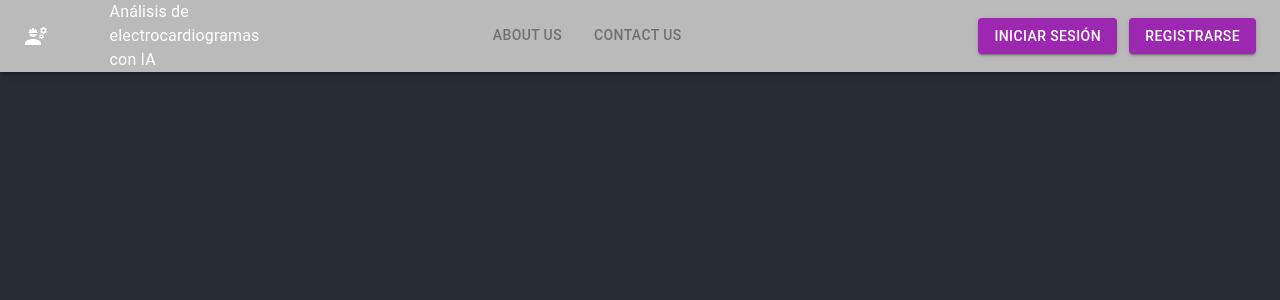
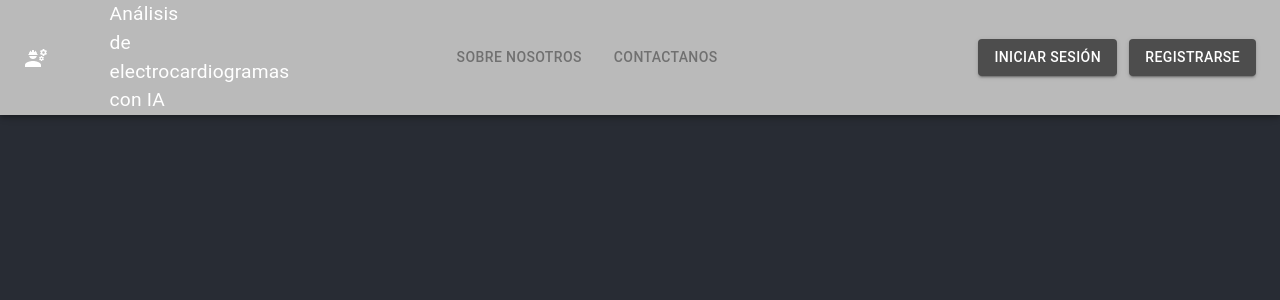
Before and after one commit to vcrb18/asdasd, a React (Create React App) app in the folder frontend/: page / in a window 1280 px wide. Shown: the top 300 px of the page. Built offline with nearby package versions, Linux system fonts and the light colour scheme.

Commit message:
Mui image agregado y cambios pequeños extra

```diff
--- a/frontend/package.json
+++ b/frontend/package.json
@@ -14,6 +14,7 @@
     "@types/node": "^18.13.0",
     "@types/react": "^18.0.27",
     "@types/react-dom": "^18.0.10",
+    "mui-image": "^1.0.7",
     "react": "^18.2.0",
     "react-dom": "^18.2.0",
     "react-router-dom": "^6.8.1",
--- a/frontend/src/Routing.tsx
+++ b/frontend/src/Routing.tsx
@@ -4,8 +4,8 @@ import CustomizedTables from './components/Tables'
 
 function Routing () {
   const landingPageTabs = [
-    { label: 'About Us' },
-    { label: 'Contact Us' }
+    { label: 'Sobre Nosotros' },
+    { label: 'Contactanos' }
   ]
 
   const landingPageButtons = [
--- a/frontend/src/components/Header.tsx
+++ b/frontend/src/components/Header.tsx
@@ -9,9 +9,11 @@ import {
   useMediaQuery,
   useTheme
 } from '@mui/material'
+import { createTheme, ThemeProvider } from '@mui/material/styles'
 import EngineeringIcon from '@mui/icons-material/Engineering'
 import '../styles/Header.css'
 import DrawerComp from '../components/DrawerComp'
+// import Image from 'mui-image'
 
 interface TabProps {
   label: string
@@ -30,6 +32,13 @@ const Header: React.FC<HeaderProps> = ({ tabs, buttons }) => {
   const [value, setValue] = useState()
   const theme = useTheme()
   const isMatch = useMediaQuery(theme.breakpoints.down('md'))
+  const buttonsTheme = createTheme({
+    palette: {
+      primary: {
+        main: '#4d4d4d'
+      }
+    }
+  })
 
   return (
     <React.Fragment>
@@ -37,11 +46,11 @@ const Header: React.FC<HeaderProps> = ({ tabs, buttons }) => {
         <Toolbar>
 
           <EngineeringIcon/>
+          {/* <Image class='ecg-image' src='../media/Logo_PSINet.jpeg'> */}
             { isMatch
               ? (
                 <>
-                  {/* <Typography sx={{ fontSize: '1.2rem', paddingLeft: '10%' }}> */}
-                  <Typography className="ecg-title">
+                  <Typography sx={{ fontSize: '1.2rem' }} className="ecg-title">
                     Análisis de electrocardiogramas con IA
                   </Typography>
                   <DrawerComp tabs={tabs} buttons={buttons}/>
@@ -49,8 +58,7 @@ const Header: React.FC<HeaderProps> = ({ tabs, buttons }) => {
                 )
               : (
                 <>
-                {/* <Typography sx={{ fontSize: '1.2rem', paddingLeft: '10%' }}> */}
-                <Typography className="ecg-title">
+                <Typography sx={{ fontSize: '1.2rem' }} className="ecg-title">
                     Análisis de electrocardiogramas con IA
                   </Typography>
                 <Tabs
@@ -66,13 +74,15 @@ const Header: React.FC<HeaderProps> = ({ tabs, buttons }) => {
             ))}
           </Tabs>
 
+          <ThemeProvider theme={buttonsTheme}>
           {(buttons != null) && buttons.length > 0
             ? (
                 buttons.map((button, index) => (
-              <Button color='secondary' key={index} sx={index === 0 ? { marginLeft: 'auto' } : index === 1 ? { marginLeft: '1%' } : {}} variant='contained'>{button.label}</Button>
+              <Button color='primary' key={index} sx={index === 0 ? { marginLeft: 'auto' } : index === 1 ? { marginLeft: '1%' } : {}} variant='contained'>{button.label}</Button>
                 ))
               )
             : null}
+          </ThemeProvider>
                 </>
                 )
               }
--- a/frontend/src/components/Tables.tsx
+++ b/frontend/src/components/Tables.tsx
@@ -4,7 +4,7 @@ import Table from '@mui/material/Table'
 import TableBody from '@mui/material/TableBody'
 import TableCell from '@mui/material/TableCell'
 import { TableContainer, TableHead, TablePagination, TableRow } from '@mui/material'
-import { dark } from '@mui/material/styles/createPalette'
+
 // Nombres de las columnas que tendremos que
 // obtener desde la base de datos
 
--- a/frontend/src/styles/Header.css
+++ b/frontend/src/styles/Header.css
@@ -7,9 +7,13 @@
     max-width: 7%;
     height: auto;
     text-align: left;
-    font-size: 1.5rem;
     padding-left: 5%;
 }
+
+/* .ecg-image {
+    width: 7%;
+    height: auto;
+} */
 
 .tabs-text {
     color: #404040;
```
Also changed, not shown: 1 other file (tests, documents, lock files or other folders).
